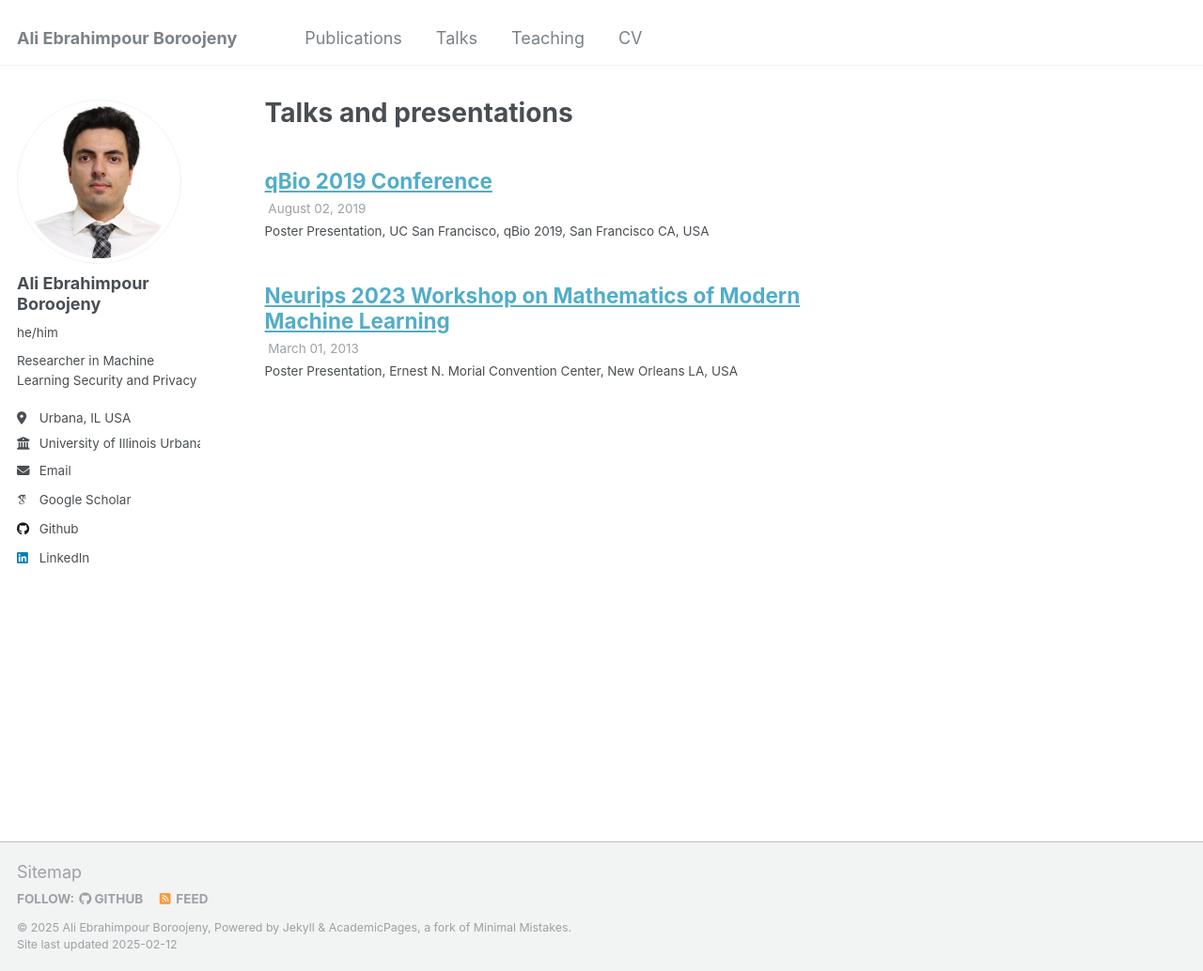
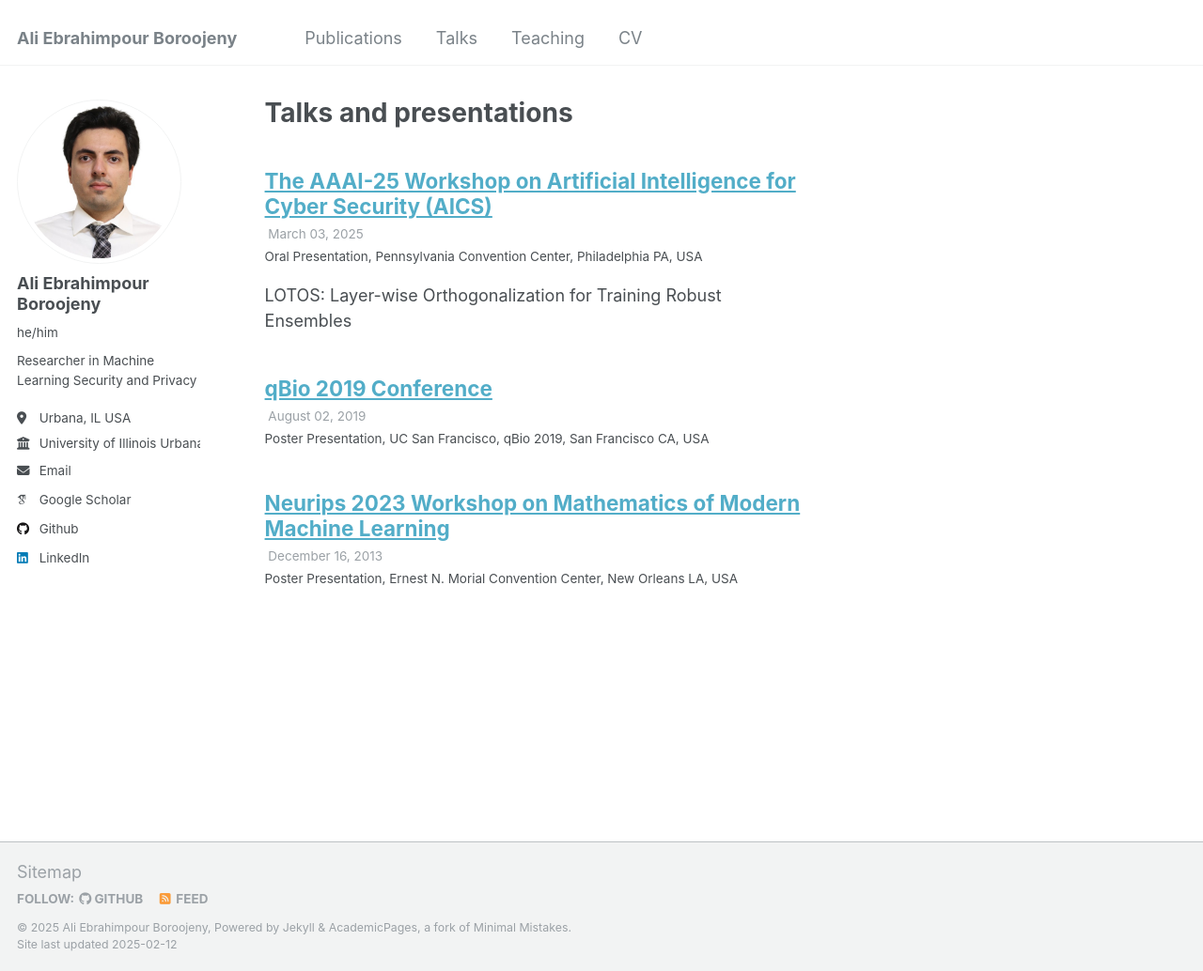
Before and after one commit to Ali-E/ali-e.github.io, a Jekyll site: the page built from _pages/talks.html, in a window 1280 px wide and 1034 px high. Shown: the whole window at 94% size. Built offline with Jekyll 4.4.1, drawn with Linux system fonts in a browser that asks for light colours; some web fonts are replaced.

Commit message:
updating talks

```diff
--- a/_talks/2023-12-16-m3l.md
+++ b/_talks/2023-12-16-m3l.md
@@ -4,6 +4,6 @@ collection: talks
 type: "Poster Presentation"
 permalink: /talks/2023-12-16-m3l
 venue: "Ernest N. Morial Convention Center"
-date: 2013-03-01
+date: 2013-12-16
 location: "New Orleans LA, USA"
 ---
--- /dev/null
+++ b/_talks/2025-03-03-AAAI.md
@@ -0,0 +1,11 @@
+---
+title: "The AAAI-25 Workshop on Artificial Intelligence for Cyber Security (AICS)"
+collection: talks
+type: "Oral Presentation"
+permalink: /talks/2025-03-03-AICS
+venue: "Pennsylvania Convention Center"
+date: 2025-03-03
+location: "Philadelphia PA, USA"
+---
+
+LOTOS: Layer-wise Orthogonalization for Training Robust Ensembles
```
